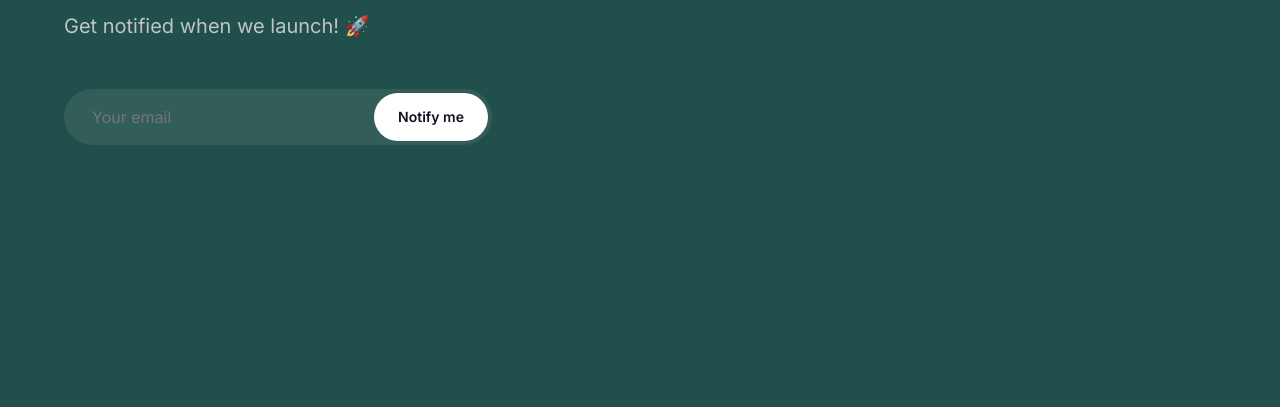
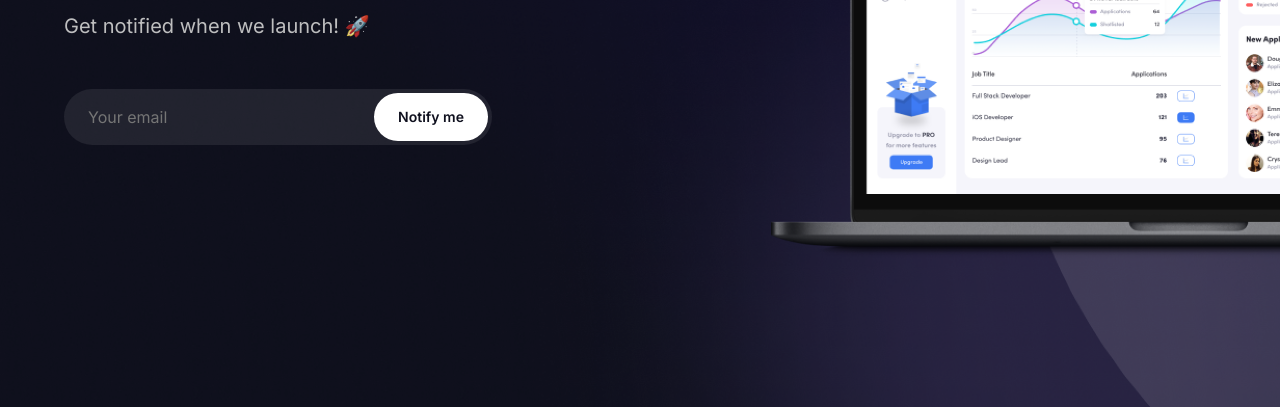
Before and after one commit to bogdanKartavenko/coming-soon, a plain HTML site: page complex/index.html in a window 1280 px wide. Shown: the part 393-800 px from the top of the page. Drawn offline with Linux system fonts and the light colour scheme.

Commit message:
:rocket: add BGcomplex

```diff
--- a/complex/style.css
+++ b/complex/style.css
@@ -8,8 +8,8 @@
 }
 
 .wrapper {
-    /* background-image: url(../img/BGcomplex.png); */
-    background-color: #214F4B;
+    background-image: url(../img/BGcomplex.png);
+    background-size: cover;
     min-height: 100vh;
     padding: 38px 64px;
 }
@@ -48,25 +48,13 @@
     align-items: center;
     justify-content: center;
     transition: 0.5s ease;
-}
-
-.form:hover {
-    background-color: #22232F;
-    outline: 1px solid rgba(255, 255, 255, 0.05);
-}
-
-.form:focus {
-    border: 1px solid rgba(255, 255, 255, 0.05);
-}
-
-.form:active {
-    color: white;
+    position: relative;
 }
 
 .input__email {
-    max-width: 306px;
     width: 100%;
     height: 56px;
+    border-radius: 70px;
     font-weight: 400;
     font-size: 16px;
     line-height: 24px;
@@ -74,12 +62,17 @@
     border: none;
     outline: none;
     background-color: transparent;
-    padding: 15px 24px;
+    padding: 15px 140px 15px 24px;
+    position: absolute;
+    z-index: 3;
+    left: 0;
 }
 
 .input__email:focus,
-.input__email:active {
+.input__email:active,
+.input__email:hover {
     color: white;
+    outline: 1px solid #2D2E39;
 }
 
 .input__button {
@@ -94,6 +87,9 @@
     padding: 12px 24px;
     border: none;
     cursor: pointer;
+    position: absolute;
+    z-index: 5;
+    right: 4px;
 }
 
 .input__button:hover {
```
Also changed, not shown: img/BGcomplex.png (added).
